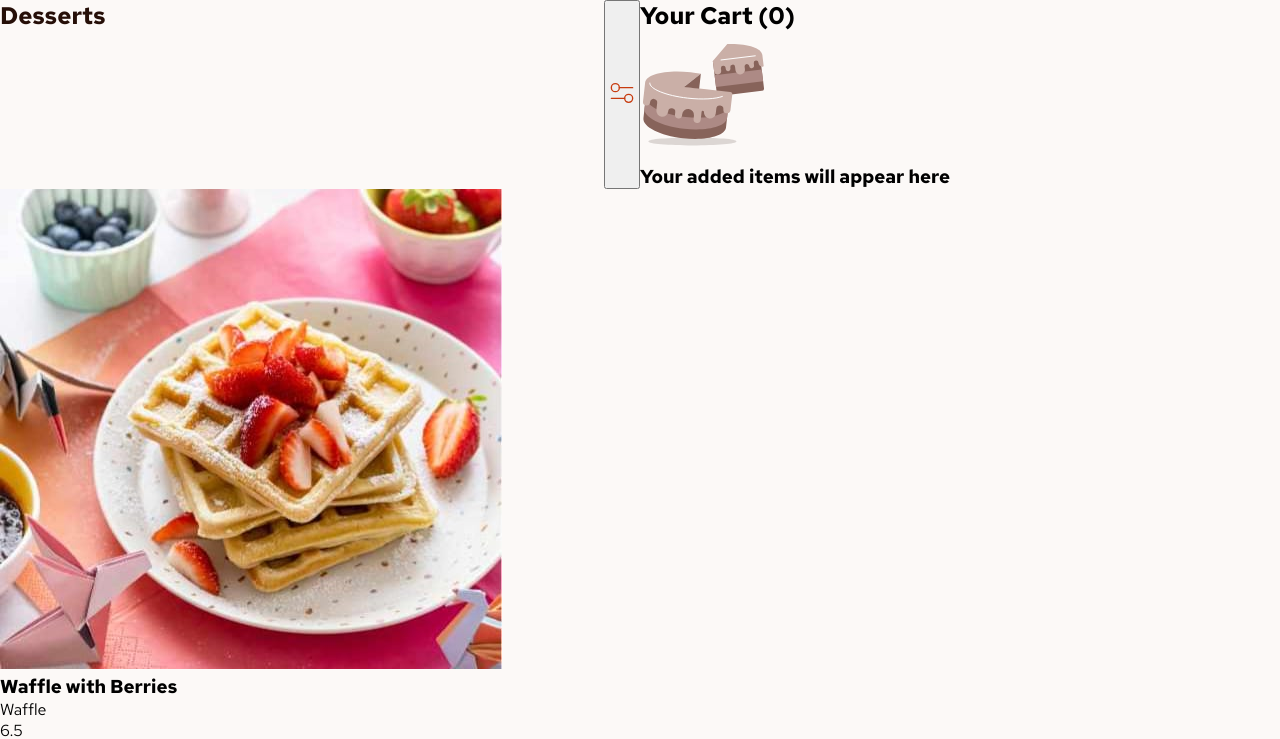
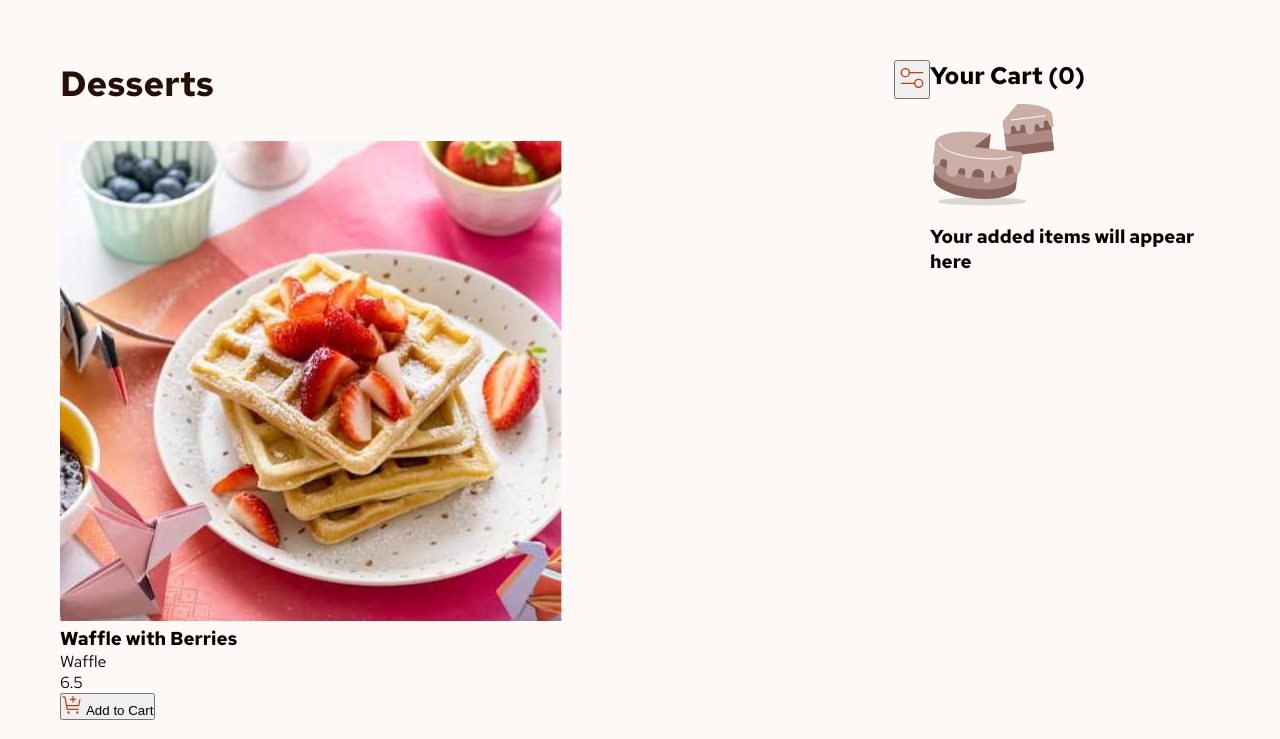
Before and after one commit to ktzazz/product-list-with-cart-main-twenty-three-, a React (Vite) app: page / in a window 1280 px wide. Shown: the top 739 px of the page. Built offline with nearby package versions, Linux system fonts and the light colour scheme.

Commit message:
productList scss

```diff
--- a/src/App.jsx
+++ b/src/App.jsx
@@ -7,6 +7,7 @@ import CartProvider from "./CartProvider";
 function App() {
   return (
     <CartProvider>
+      <div className="block__a">
         <div className="dessert_filter__cont">
           <h1>Desserts</h1>
           <Filter />
@@ -14,6 +15,8 @@ function App() {
         <div className="product_list__cont">
           <ProductList />
         </div>
+      </div>
+
       <div className="cartMain__cont">
         <Cart />
       </div>
--- a/src/productList.jsx
+++ b/src/productList.jsx
@@ -1,3 +1,4 @@
+import "./scss/productList.scss";
 import { useContext } from "react";
 import { CartContext } from "./CartContext";
 import { Items } from "./ProductsCard";
--- a/src/scss/App.scss
+++ b/src/scss/App.scss
@@ -3,37 +3,37 @@
 #root {
   display: flex;
   flex-direction: column;
-
+  margin-inline: clamp(m.rem(15), calc(m.rem(15) + 2vw), m.rem(30));
+  margin-block: calc(m.rem(45) - 2vh) m.rem(15);
   @include m.responsive(tablet) {
+    margin-block-start: calc(m.rem(55) - 2vh);
     display: grid;
-    grid-template-columns: 1fr 1fr;
-    grid-template-rows: auto auto auto;
+    grid-template-columns: repeat(4, 1fr);
+    grid-template-rows: repeat(2, auto);
+  }
+  @include m.responsive(desktop) {
+    margin: clamp(m.rem(50), calc(m.rem(50) + 5vw), m.rem(60));
+    margin-block-end: m.rem(15);
   }
 }
 
-.dessert_filter__cont {
+.block__a {
   @include m.responsive(tablet) {
-    grid-area: 1 / 1 / 1 / 1;
-    display: flex;
-    justify-content: space-between;
-  }
-}
-
-.product_list__cont {
-  @include m.responsive(tablet) {
-    grid-area: 2 / 1 / 2 / 1;
+    grid-area: 1 / 1 / 1 / span 3;
   }
 }
 
 .cartMain__cont {
   @include m.responsive(tablet) {
-    grid-area: 1 / 2 / 1 / 2;
+    grid-area: 1 / 4 / 1 / 4;
   }
 }
 
 .attribution {
+  text-align: center;
+  font-size: var(--category-f-size);
   @include m.responsive(tablet) {
-    grid-area: 3 / 1 / 3 / span2;
+    grid-area: 3 / 1 / 3 / span3;
     display: flex;
     justify-content: center;
   }
@@ -44,3 +44,9 @@ h1 {
   color: var(--rose-900);
   font-weight: var(--weight-700);
 }
+
+.dessert_filter__cont {
+  display: flex;
+  justify-content: space-between;
+  align-items: flex-start;
+}
--- a/src/scss/_variables.scss
+++ b/src/scss/_variables.scss
@@ -14,7 +14,7 @@ $font-family: "Red Hat Display", sans-serif;
 $category-f-size: m.rem(14);
 $add-to-f-size: m.rem(15);
 $products-name-f-size: m.rem(16);
-$h1-f-size: m.rem(24);
+$h1-f-size: clamp(m.rem(24), calc(m.rem(26) + 2vw), m.rem(35));
 $cart-title-f-size: m.rem(18);
 
 $weight-400: 400;
--- /dev/null
+++ b/src/scss/productList.scss
@@ -0,0 +1,17 @@
+@use "mixins" as m;
+
+.product__grid {
+  display: flex;
+  flex-direction: column;
+  gap: m.rem(16);
+  margin-block-start: calc(m.rem(33) - 2vh);
+  @include m.responsive(tablet) {
+    flex-direction: row;
+    flex-wrap: wrap;
+  }
+}
+
+.no__results {
+  text-align: center;
+  color: var(--red);
+}
```
Lines whose indentation alone changed are shown as unchanged.
